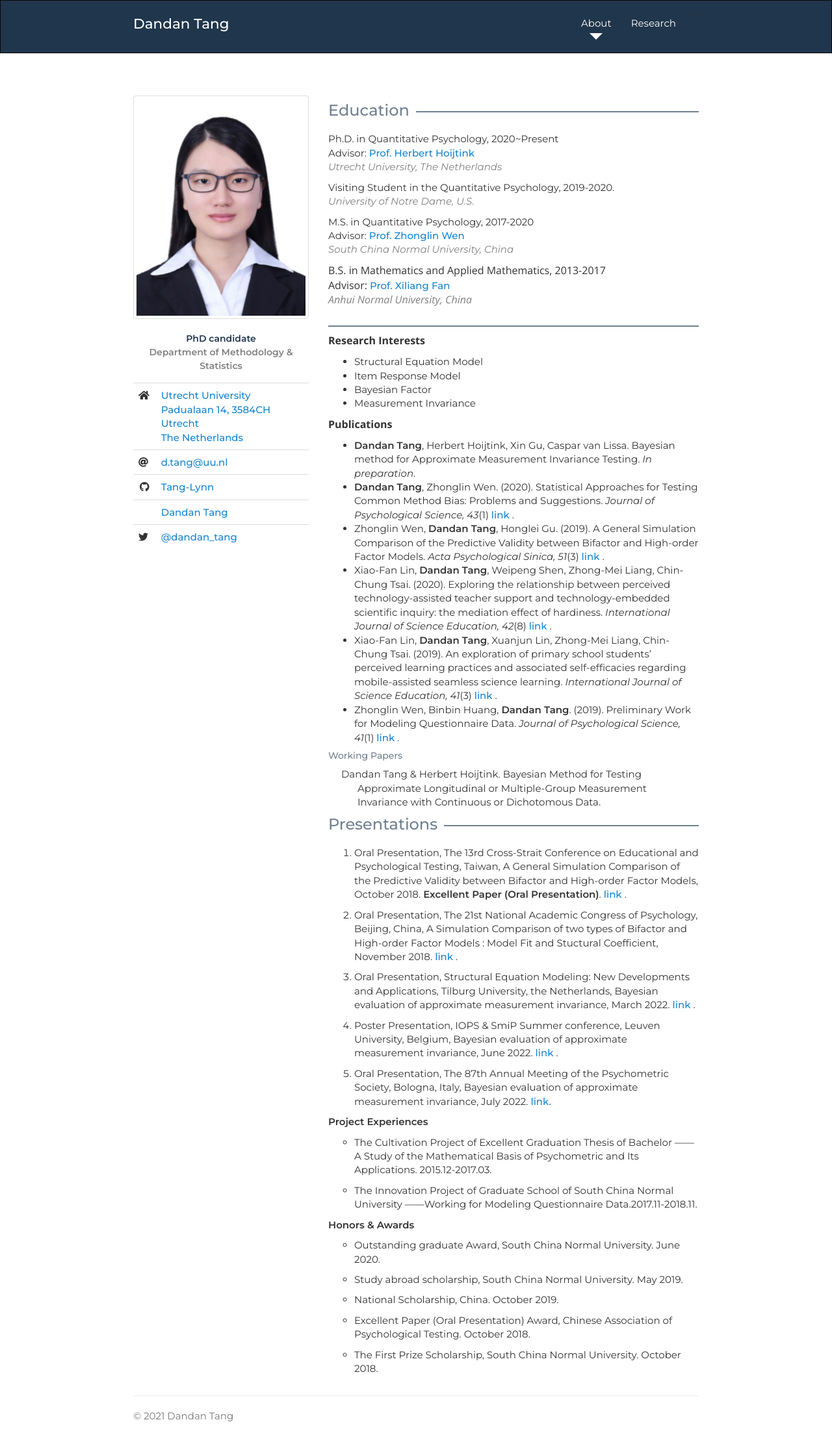
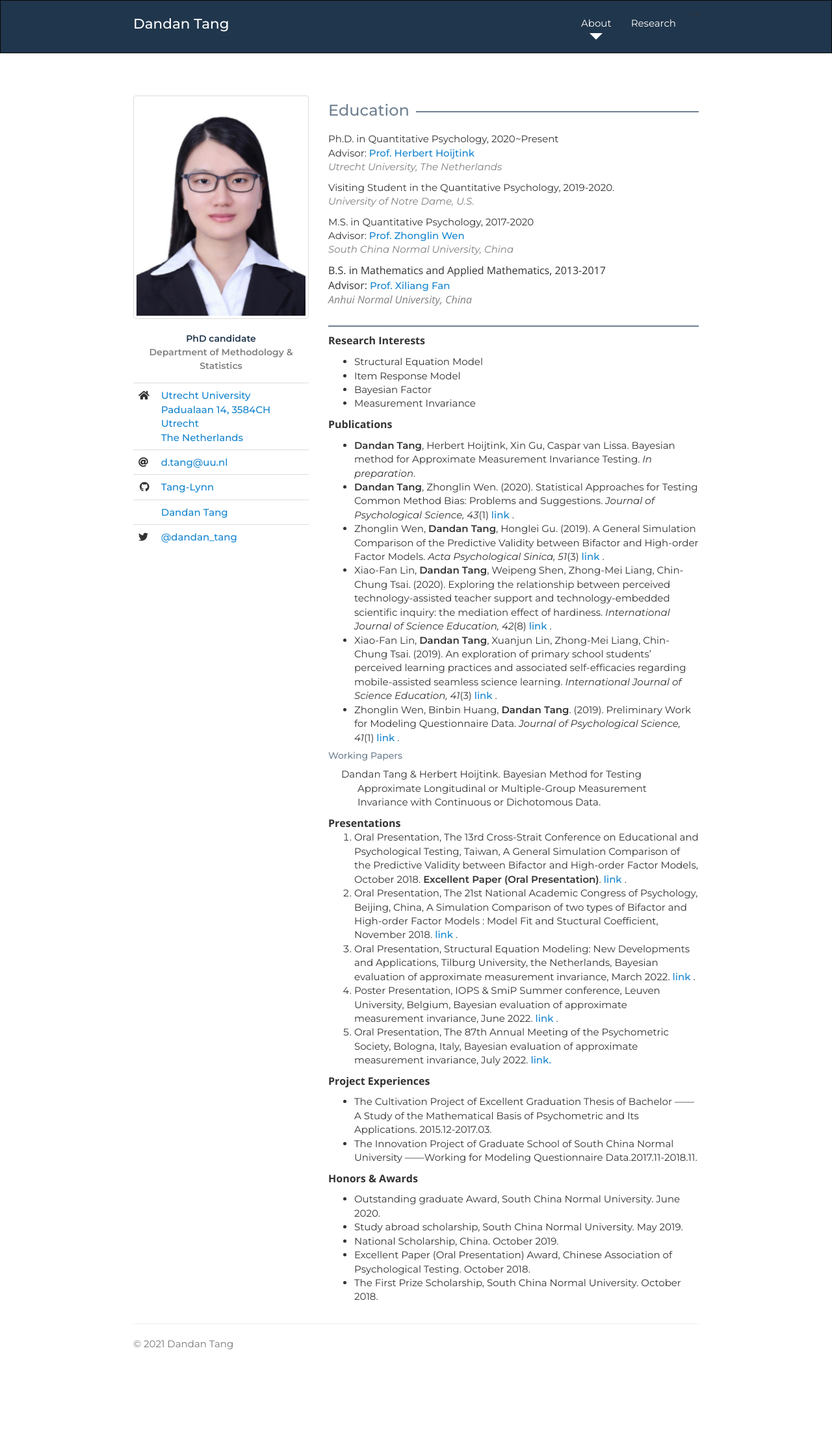
Before and after one commit to Tang-Lynn/tang-lynn.github.io, a Jekyll site: the page index.html, which Jekyll copies as it is, in a window 1280 px wide. Shown: the whole page at 65% size. Built offline with Jekyll 4.4.1, drawn with Linux system fonts in a browser that asks for light colours; nearby versions of some CDN libraries; a style sheet for code colours, icons or effects is not loaded; after the commit the page ends 2115 px from its top, so only the background shows below that.

Commit message:
Update index.html

```diff
--- a/index.html
+++ b/index.html
@@ -166,10 +166,10 @@
                <li>Dandan Tang & Herbert Hoijtink. Bayesian Method for Testing Approximate Longitudinal or Multiple-Group Measurement Invariance with Continuous or Dichotomous Data.</li>
             </ul>
 
-            <!--<b>Presentations</b>-->
-            <h3 class="push-down-1"><span>Presentations</span></h3>
+            <b>Presentations</b>
+            <!--<h3 class="push-down-1"><span>Presentations</span></h3>-->
 
-            <ul id="education">
+            <!--<ul id="education">-->
             <!-- <h3 class="push-down-4"><span>Select Publications</span></h3> -->
 
             <!-- <h5>Published Papers</h5> -->
```
